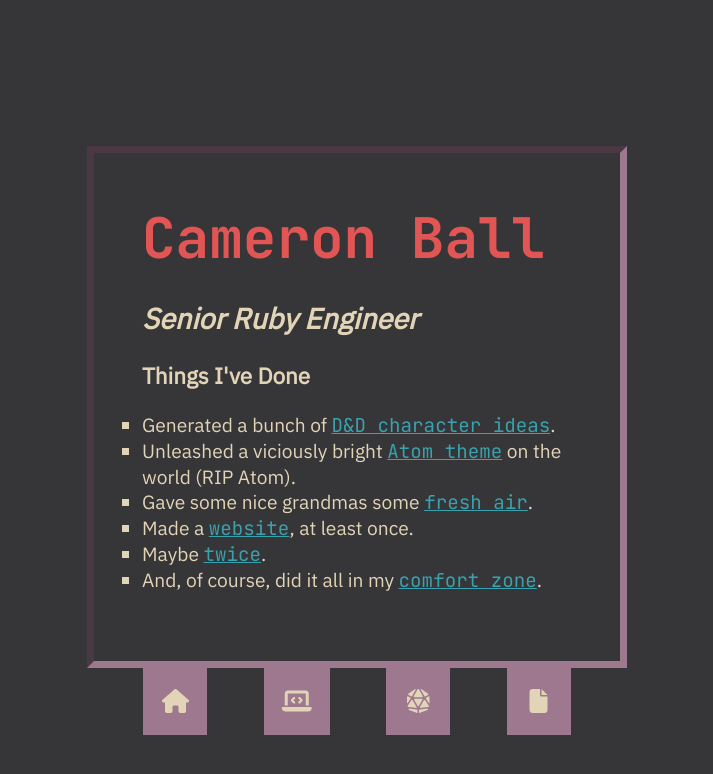
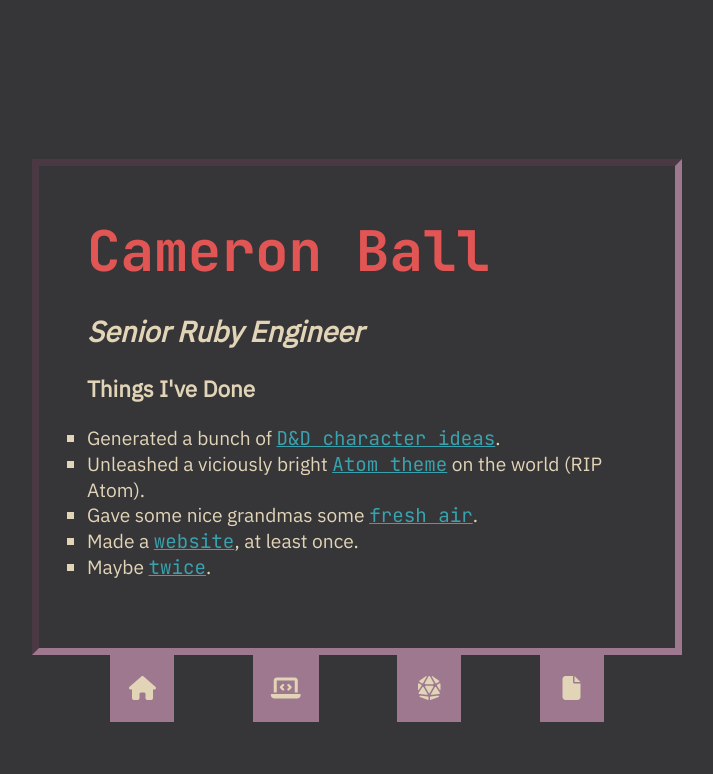
Before and after one commit to cam-ball/cam-ball.github.io, a Jekyll site: the page built from projects.md, in a window 1280 px wide. Shown: the top 774 px of the page, without its empty margins (283-996 px from the left). Built offline with Jekyll 4.4.1, drawn with Linux system fonts in a browser that asks for light colours; nearby versions of some CDN libraries.

Commit message:
Remove some cringe

```diff
--- a/_data/quick_facts.yml
+++ b/_data/quick_facts.yml
@@ -14,10 +14,9 @@ projects:
   - content: Gave some nice grandmas some <a href="https://github.com/laurenball/Fresh-Air">fresh air</a>.
   - content: Made a <a href="https://github.com/laurenball/camball.github.io">website</a>, at least once.
   - content: Maybe <a href="https://github.com/laurenball/laurenball.github.io">twice</a>.
-  - content: And, of course, did it all in my <a href="https://github.com/laurenball/dotfiles">comfort zone</a>.
 interests:
   - content: Tabletop RPGs, as a player and a GM
   - content: Cross stitching
   - content: Video games, particularly strategy & resource management ones
-  - content: Biking, but I'm a little out of practice
+  - content: Biking, but casually
   - content: Furby
--- a/assets/css/main.scss
+++ b/assets/css/main.scss
@@ -131,6 +131,7 @@ a {
 
   .content {
     width: 60vh;
+    min-width: 650px;
     min-height: 50vh;
   }
 }
```
